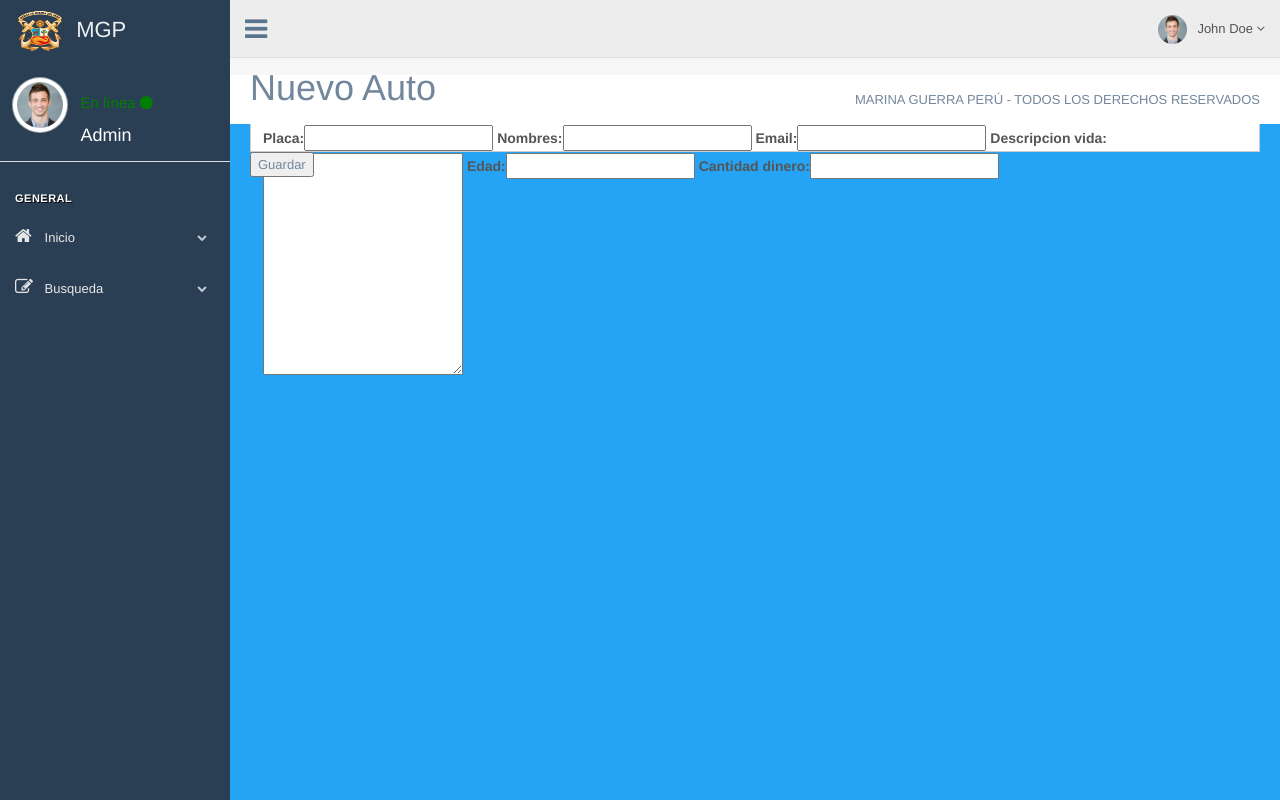
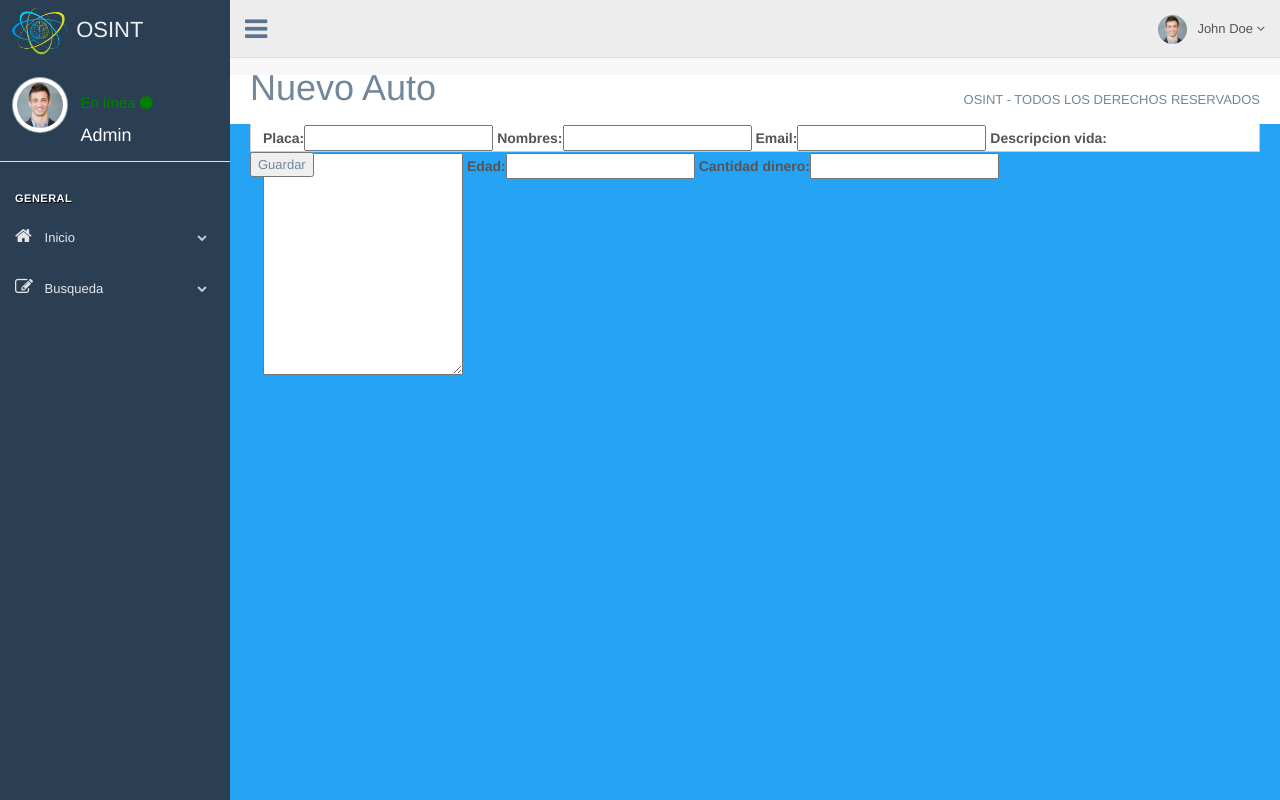
Before and after one commit to OmarMontoyaVentocilla/illuminate, a Django app: page /search/add in a window 1280 px wide. Run offline with Django 3.2, Linux system fonts and the light colour scheme; some libraries are stand-ins or nearby versions.

Commit message:
Cambio de vista de profile

```diff
--- a/proyecto_osin/templates/footer.html
+++ b/proyecto_osin/templates/footer.html
@@ -1,6 +1,6 @@
 <footer>
     <div class="pull-right">
-        MARINA GUERRA PERÚ - TODOS LOS DERECHOS RESERVADOS
+        OSINT - TODOS LOS DERECHOS RESERVADOS
     </div>
     <div class="clearfix"></div>
 </footer>
--- a/proyecto_osin/templates/sidebar-profile.html
+++ b/proyecto_osin/templates/sidebar-profile.html
@@ -1,7 +1,7 @@
 <div class="navbar nav_title" style="border: 0;">
     <a href="##" class="site_title">
         <img src="/media/logo-mgp.png" alt="" width="60" height="50">
-        <span>MGP</span></a>
+        <span>OSINT</span></a>
 </div>
 
 <div class="clearfix"></div>
```
Also changed, not shown: proyecto_osin/media/logo-mgp.png.
